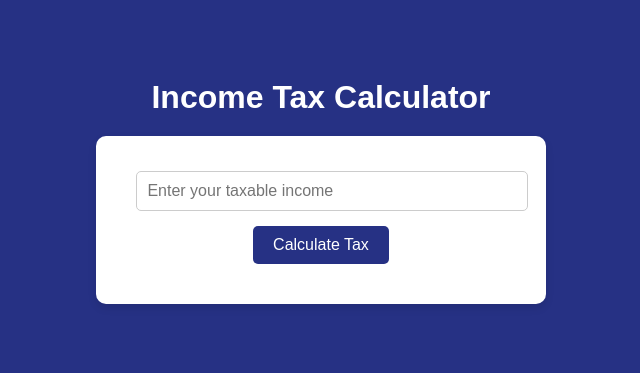
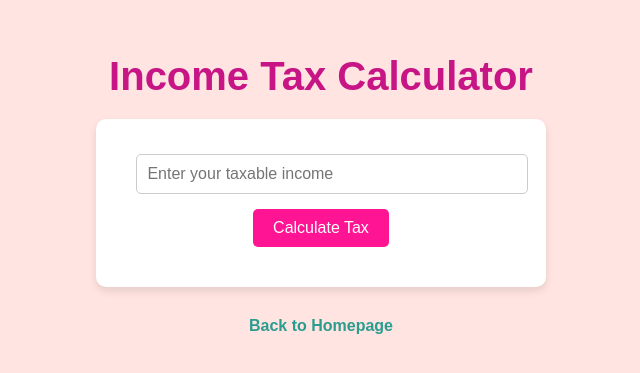
Before and after one commit to HessianaVillejo/HessianaVillejo.github.io-ITC, a plain HTML site: page taxc.html in a window 1280 px wide. Shown: the part 219-592 px from the top of the page, without its empty margins (319-959 px from the left). Drawn offline with Linux system fonts and the light colour scheme.

Commit message:
Update taxc.html

```diff
--- a/taxc.html
+++ b/taxc.html
@@ -6,8 +6,8 @@
     <title>Income Tax Calculator</title>
     <style>
         body {
-            background-color: #263184;
-            color: #333;
+            background-color: #ffe4e1; /* Light pink background */
+            color: #333; /* Dark gray text for contrast */
             font-family: Arial, Helvetica, sans-serif;
             margin: 0;
             padding: 0;
@@ -16,10 +16,12 @@
             align-items: center;
             justify-content: center;
             min-height: 100vh;
+            text-align: center;
         }
 
         h1 {
-            color: #ffffff;
+            color: #c71585; /* Medium violet red */
+            font-size: 2.5rem;
             margin-bottom: 20px;
         }
 
@@ -41,24 +43,25 @@
         }
 
         button {
-            background-color: #263184;
-            color: #fff;
+            background-color: #ff1493; /* Deep pink */
+            color: white;
             border: none;
             padding: 10px 20px;
             border-radius: 5px;
             font-size: 1rem;
             cursor: pointer;
-            transition: background-color 0.3s ease;
+            transition: background-color 0.3s ease, transform 0.2s ease;
         }
 
         button:hover {
-            background-color: #d45039;
+            background-color: #db7093; /* Lighter pink on hover */
+            transform: scale(1.05); /* Slight zoom effect */
         }
 
         .result {
             margin-top: 20px;
             font-size: 1.2rem;
-            color: #e76f51;
+            color: #e76f51; /* Coral color for result text */
         }
 
         footer {
@@ -66,7 +69,7 @@
         }
 
         .home {
-            color: #2a9d8f;
+            color: #2a9d8f; /* Light teal */
             text-decoration: none;
             font-weight: bold;
         }
@@ -89,6 +92,10 @@
         <button onclick="computeTax()">Calculate Tax</button>
         <div class="result" id="result"></div>
     </div>
+
+    <footer>
+        <a href="index.html" class="home">Back to Homepage</a>
+    </footer>
 
     <script>
         function computeTax() {
```
